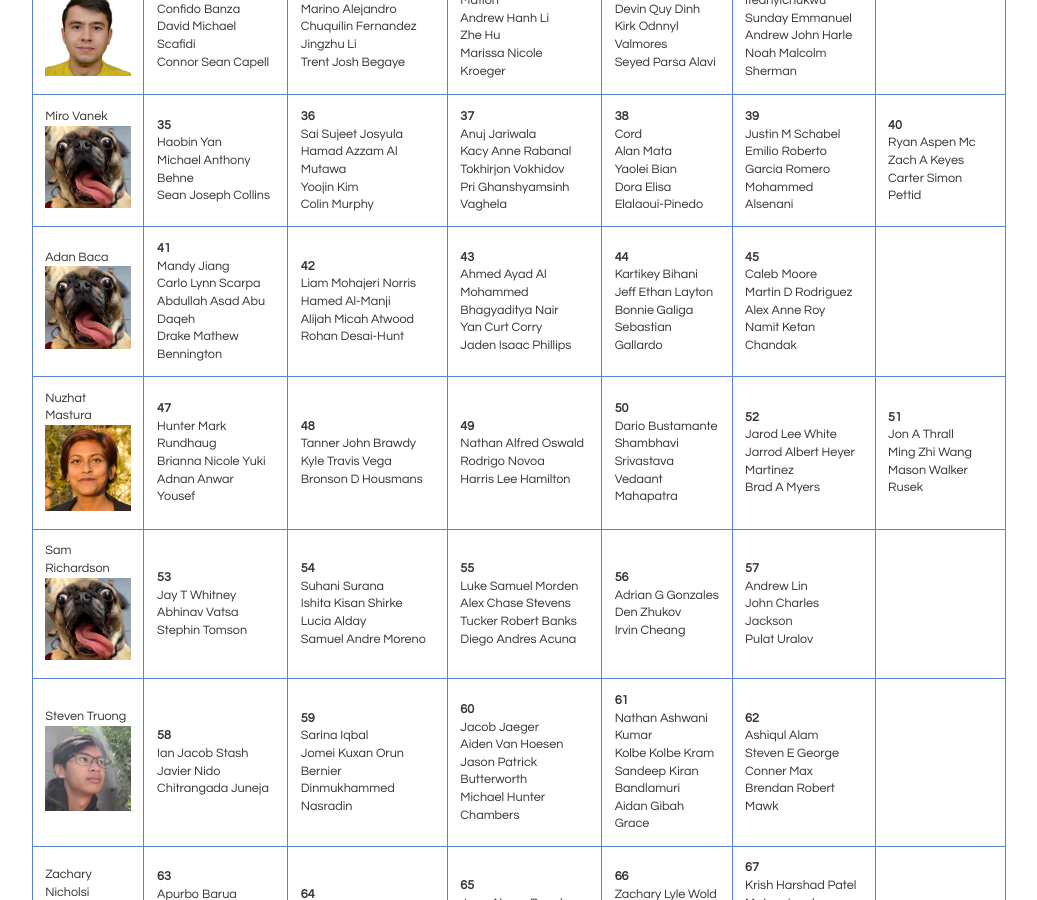
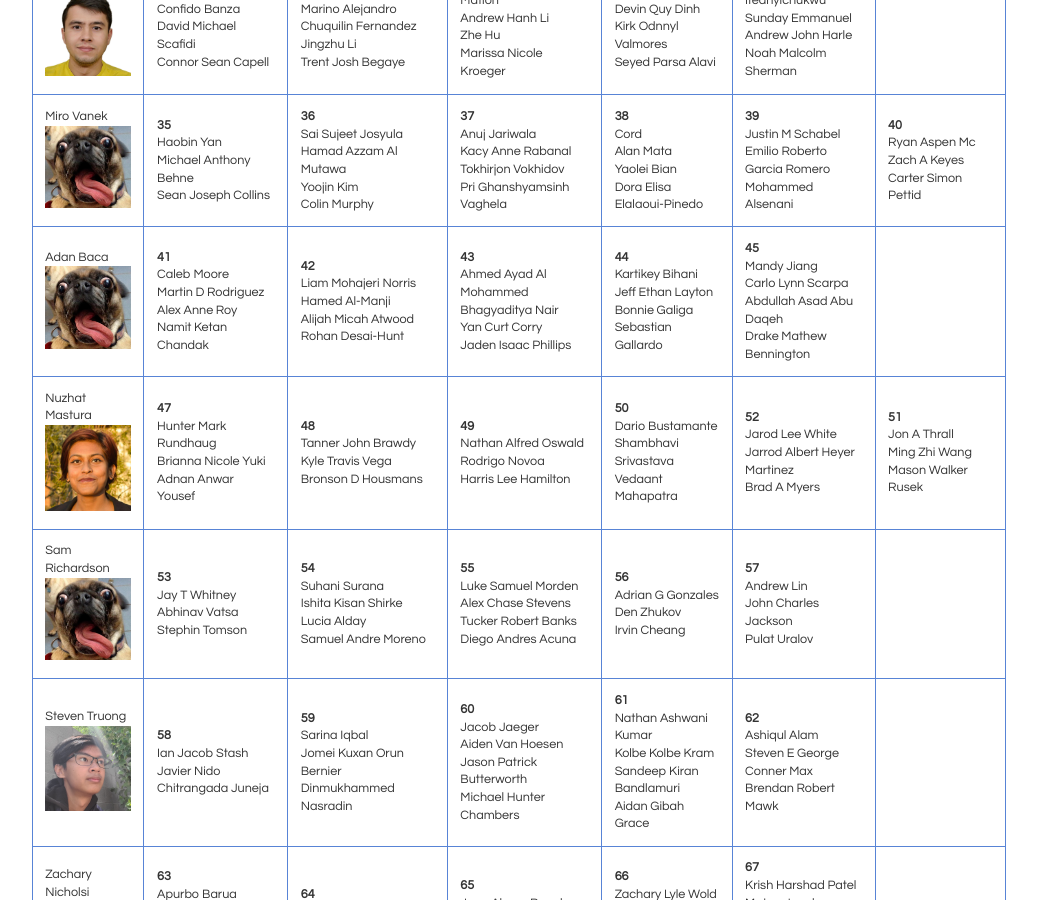
Before and after one commit to bddicken/cs110fall2022website, a Jekyll site: the page built from groups/adrianaGroups/index.md, in a window 1280 px wide and 900 px high, scrolled down 915 px. Shown: the whole window, without its empty margins (121-1158 px from the left). Built offline with Jekyll 4.4.1, drawn with Linux system fonts in a browser that asks for light colours.

Commit message:
switched groups for DRC accommodations

```diff
--- a/groups/adrianaGroups/index.md
+++ b/groups/adrianaGroups/index.md
@@ -12,7 +12,7 @@ title: Groups
 |Jeziel Gonzalez<br><img src="../../images/dog.png" class="taimg" />|**24**<br> Tyler Garfield<br>Abe N/A Didan<br>Dylan Nicholas Coles<br>|**25**<br> Brooke L Stetson<br>Sophia Bui<br>Chau Vo<br>Dylan Perez-Quevedo<br>|**26**<br> Jacob Michael Dority<br>Emily Marie Chao<br>Harshit Jain<br>|**27**<br> Aleksandar Antonic<br>Angel Jacquez<br>Zeke Simon Stewart<br>|**28**<br> Jacob Nathaniel Martinez<br>Owen Sheldon Crandall<br>Miguel Gastelum<br>|
 |Khojiakbar Yokubjonov<br><img src="../../images/kyokubjonov.png" class="taimg" />|**29**<br> Ika Lin<br>Confido Banza<br>David Michael Scafidi<br>Connor Sean Capell<br>|**30**<br> Ashutosh Dayal<br>Marino Alejandro Chuquilin Fernandez<br>Jingzhu Li<br>Trent Josh Begaye<br>|**31**<br> Rebecca Christine Matlon<br>Andrew Hanh Li<br>Zhe Hu<br>Marissa Nicole Kroeger<br>|**32**<br> Jose Flores<br>Devin Quy Dinh<br>Kirk Odnnyl Valmores<br>Seyed Parsa Alavi<br>|**33**<br> Tianrong Yao<br>Ifeanyichukwu Sunday Emmanuel<br>Andrew John Harle<br>Noah Malcolm Sherman<br>|
 |Miro Vanek<br><img src="../../images/dog.png" class="taimg" />|**35**<br> Haobin Yan<br>Michael Anthony Behne<br>Sean Joseph Collins<br>|**36**<br> Sai Sujeet Josyula<br>Hamad Azzam Al Mutawa<br>Yoojin Kim<br>Colin Murphy<br>|**37**<br> Anuj Jariwala<br>Kacy Anne Rabanal<br>Tokhirjon Vokhidov<br>Pri Ghanshyamsinh Vaghela<br>|**38**<br> Cord<br>Alan Mata<br>Yaolei Bian<br>Dora Elisa Elalaoui-Pinedo<br>|**39**<br> Justin M Schabel<br>Emilio Roberto Garcia Romero<br>Mohammed Alsenani<br>|**40**<br> Ryan Aspen Mc<br>Zach A Keyes<br>Carter Simon Pettid<br>|
-|Adan Baca<br><img src="../../images/dog.png" class="taimg" />|**41**<br> Mandy Jiang<br>Carlo Lynn Scarpa<br>Abdullah Asad Abu Daqeh<br>Drake Mathew Bennington<br>|**42**<br> Liam Mohajeri Norris<br>Hamed Al-Manji<br>Alijah Micah Atwood<br>Rohan Desai-Hunt<br>|**43**<br> Ahmed Ayad Al Mohammed<br>Bhagyaditya Nair<br>Yan Curt Corry<br>Jaden Isaac Phillips<br>|**44**<br> Kartikey Bihani<br>Jeff Ethan Layton<br>Bonnie Galiga<br>Sebastian Gallardo<br>|**45**<br> Caleb Moore<br>Martin D Rodriguez<br>Alex Anne Roy<br>Namit Ketan Chandak<br>|
+|Adan Baca<br><img src="../../images/dog.png" class="taimg" />|**41**<br> Caleb Moore<br>Martin D Rodriguez<br>Alex Anne Roy<br>Namit Ketan Chandak<br>|**42**<br> Liam Mohajeri Norris<br>Hamed Al-Manji<br>Alijah Micah Atwood<br>Rohan Desai-Hunt<br>|**43**<br> Ahmed Ayad Al Mohammed<br>Bhagyaditya Nair<br>Yan Curt Corry<br>Jaden Isaac Phillips<br>|**44**<br> Kartikey Bihani<br>Jeff Ethan Layton<br>Bonnie Galiga<br>Sebastian Gallardo<br>|**45**<br> Mandy Jiang<br>Carlo Lynn Scarpa<br>Abdullah Asad Abu Daqeh<br>Drake Mathew Bennington<br>|
 |Nuzhat Mastura<br><img src="../../images/nmastura.jpg" class="taimg" />|**47**<br> Hunter Mark Rundhaug<br>Brianna Nicole Yuki<br>Adnan Anwar Yousef<br>|**48**<br> Tanner John Brawdy<br>Kyle Travis Vega<br>Bronson D Housmans<br>|**49**<br> Nathan Alfred Oswald<br>Rodrigo Novoa<br>Harris Lee Hamilton<br>|**50**<br> Dario Bustamante<br>Shambhavi Srivastava<br>Vedaant Mahapatra<br>|**52**<br> Jarod Lee White<br>Jarrod Albert Heyer Martinez<br>Brad A Myers<br>|**51**<br> Jon A Thrall<br>Ming Zhi Wang<br>Mason Walker Rusek<br>|
 |Sam Richardson<br><img src="../../images/dog.png" class="taimg" />|**53**<br> Jay T Whitney<br>Abhinav Vatsa<br>Stephin Tomson<br>|**54**<br> Suhani Surana<br>Ishita Kisan Shirke<br>Lucia Alday<br>Samuel Andre Moreno<br>|**55**<br> Luke Samuel Morden<br>Alex Chase Stevens<br>Tucker Robert Banks<br>Diego Andres Acuna<br>|**56**<br> Adrian G Gonzales<br>Den Zhukov<br>Irvin Cheang<br>|**57**<br> Andrew Lin<br>John Charles Jackson<br>Pulat Uralov<br>|
 |Steven Truong<br><img src="../../images/struong.jpg" class="taimg" />|**58**<br> Ian Jacob Stash<br>Javier Nido<br>Chitrangada Juneja<br>|**59**<br> Sarina Iqbal<br>Jomei Kuxan Orun Bernier<br>Dinmukhammed Nasradin<br>|**60**<br> Jacob Jaeger<br>Aiden Van Hoesen<br>Jason Patrick Butterworth<br>Michael Hunter Chambers<br>|**61**<br> Nathan Ashwani Kumar<br>Kolbe Kolbe Kram<br>Sandeep Kiran Bandlamuri<br>Aidan Gibah Grace<br>|**62**<br> Ashiqul Alam<br>Steven E George<br>Conner Max<br>Brendan Robert Mawk<br>|
```
